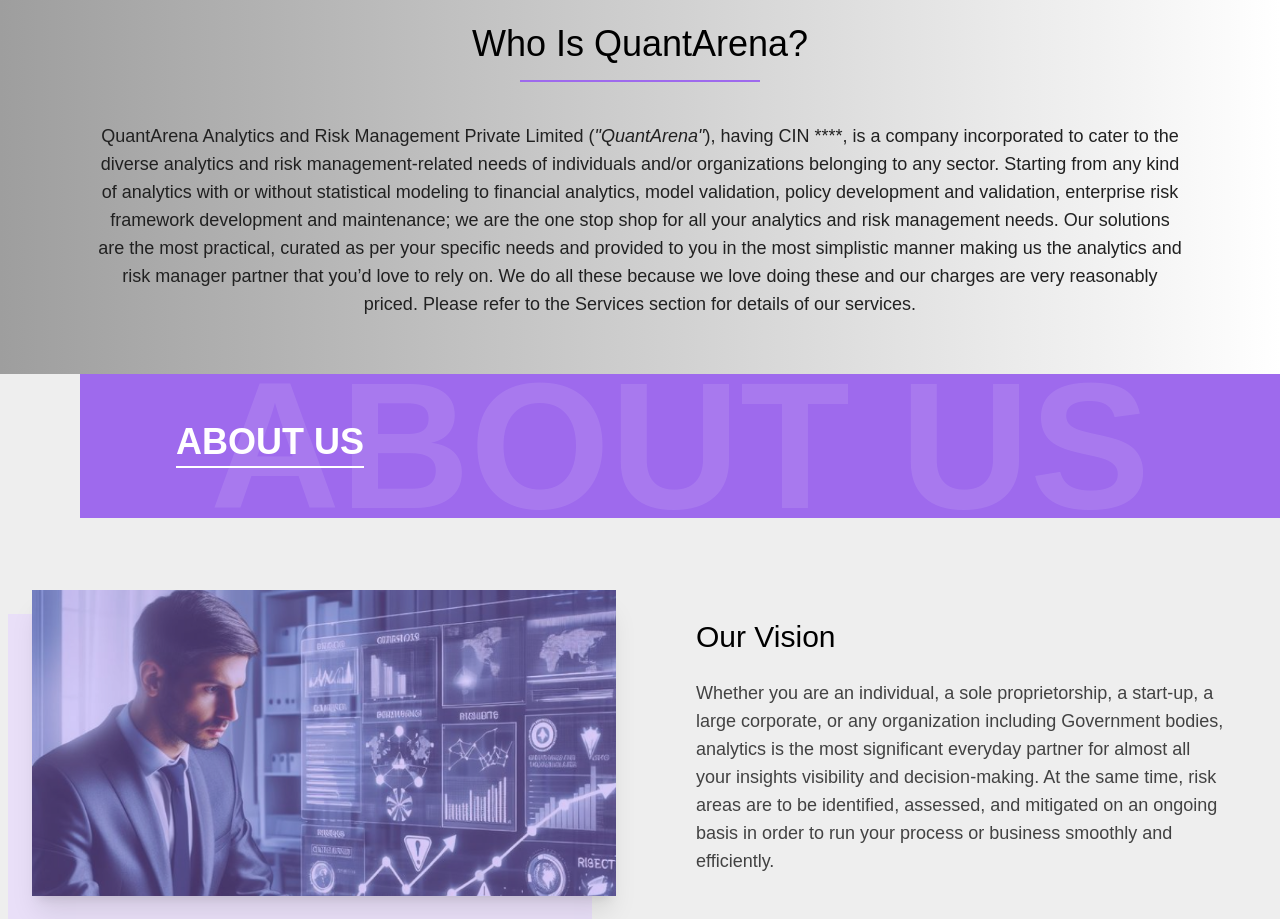
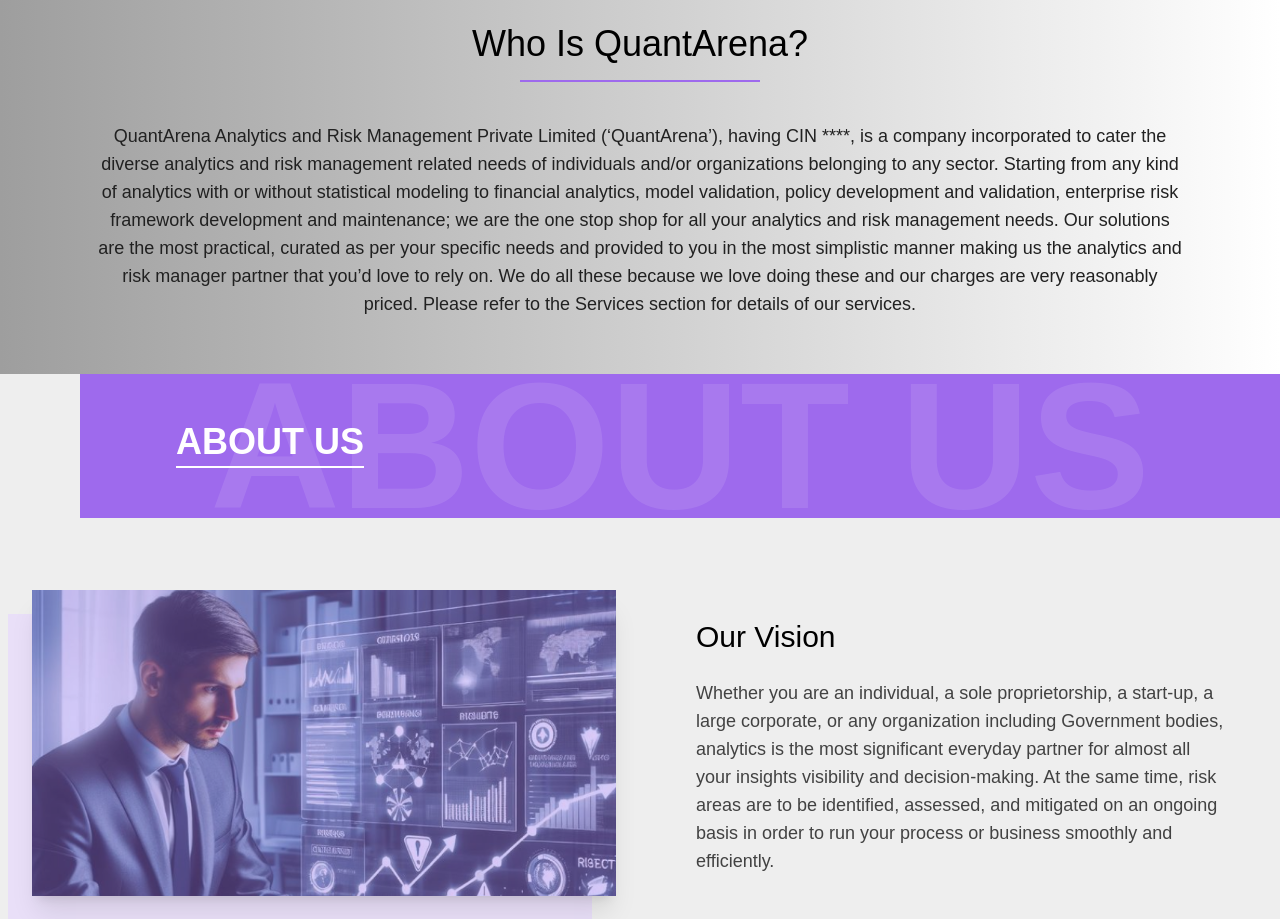
Before and after one commit to khushiiagrawal/QuantArena, a React (Vite) app: page / in a window 1280 px wide. Shown: the part 840-1759 px from the top of the page. Built offline with nearby package versions, Linux system fonts and the light colour scheme.

Commit message:
changed the header colours

```diff
--- a/src/landing-page/components/header.jsx
+++ b/src/landing-page/components/header.jsx
@@ -72,7 +72,7 @@
 
   return (
     <div id="Header">
-      <header className="fixed w-screen flex items-center justify-between px-8 md:px-12 py-3 md:py-5 bg-white bg-opacity-90 font-montserrat shadow-md transition-colors duration-300 z-50">
+      <header className="fixed w-full flex items-center justify-between px-8 md:px-12 py-3 md:py-5 bg-white bg-opacity-90 font-montserrat shadow-md transition-colors duration-300 z-50">
         <div>
           <Link to="/">
             <img src={Logo} alt="Logo" className="w-48 h-auto" />
@@ -145,7 +145,7 @@
           ))}
           <Link
             to="/contact-us"
-            className={`bg-[#9E6AED] text-white px-4 py-2 rounded hover:bg-purple-200 transition-colors flex items-center md:hidden ${location.pathname === "/dashboard" || location.pathname === "/projectid" ? "mr-4" : ""}`}
+            className={`bg-[#9E6AED] text-white px-4 py-2 rounded hover:bg-purple-200 transition-colors flex items-center md:hidden ${location.pathname === "/dashboard" || location.pathname === "/projectid" || location.pathname === "/changepswd" ? "mr-4" : ""}`}
             onClick={() => setIsMobileMenuOpen(false)}
           >
             Contact Us
@@ -164,7 +164,9 @@
                       <div className="text-sm text-start text-gray-600 truncate max-w-full">john.doe@example.com</div>
                     </div>
                   </li>
-                  <li className="px-4 py-2 hover:bg-[#9E6AED] hover:text-white bg-gray-100 cursor-pointer">Dark/Light Mode</li>
+                  {(location.pathname === "/qapms") && (
+                    <li className="px-4 py-2 hover:bg-[#9E6AED] hover:text-white bg-gray-100 cursor-pointer" onClick={toggleTheme}>Dark/Light Mode</li>
+                  )}
                   <li className="px-4 py-2 hover:bg-[#9E6AED] hover:text-white bg-gray-100 cursor-pointer flex items-center">
                     <img src={pswd} alt="Change Password" className="w-5 h-5 mr-2" />
                     Change Password
@@ -182,11 +184,11 @@
         <div className="hidden md:flex items-center">
           <Link
             to="/contact-us"
-            className={`bg-[#9E6AED] text-white px-4 py-2 rounded hover:bg-purple-200 transition-colors flex items-center ${location.pathname === "/dashboard" || location.pathname === "/projectid" ? "mr-4" : ""}`}
+            className={`bg-[#9E6AED] text-white px-4 py-2 rounded hover:bg-purple-200 transition-colors flex items-center ${location.pathname === "/dashboard" || location.pathname === "/projectid" || location.pathname === "/changepswd" ? "mr-4" : ""}`}
           >
             Contact Us
           </Link>
-          {(location.pathname === "/dashboard" || location.pathname === "/projectid") && (
+          {(location.pathname === "/dashboard" || location.pathname === "/projectid" || location.pathname === "/changepswd") && (
             <div className="relative" ref={profileRef} onTouchStart={handleProfileDropdownToggle}>
               <button onClick={handleProfileDropdownToggle} className="flex bg-white rounded-full w-12 h-12 border border-gray-100 hover:bg-gray-300 hover:border-gray-200 focus:outline-none">
                 <img src="/path/to/profile-image.jpg" alt="Profile" className="w-8 h-8 bg-white rounded-full" />
@@ -200,6 +202,11 @@
                       <div className="text-sm text-gray-600 truncate">john.doe@example.com</div>
                     </div>
                   </li>
+                  {(location.pathname === "/projectid") && (
+                    <li className="px-4 py-2 hover:bg-[#9E6AED] hover:text-white bg-gray-100 cursor-pointer" onClick={toggleTheme}>
+                      Dark/Light Mode
+                    </li>
+                  )}
                   <li className="px-4 py-2 hover:bg-[#9E6AED] hover:text-white bg-gray-100 cursor-pointer flex items-center" onClick={toggleTheme}>
                     {theme === "light" ? (
                       <>
@@ -217,9 +224,12 @@
                       </>
                     )}
                   </li>
-                  <li className="px-4 py-2 hover:bg-[#9E6AED] hover:text-white bg-gray-100 cursor-pointer flex items-center">
-                    <img src={pswd} alt="Change Password" className="w-5 h-5 mr-2" />
-                    Change Password
+
+                  <li className="px-4 py-2 hover:bg-[#9E6AED] hover:text-white text-black bg-gray-100 cursor-pointer flex items-center">
+                    <Link to="/changepswd" className="flex items-center text-black hover:text-white">
+                      <img src={pswd} alt="Change Password" className="w-5 h-5 mr-2 text-black hover:text-white" />
+                      Change Password
+                    </Link>
                   </li>
                   <li className="px-4 py-2 hover:bg-[#9E6AED] hover:text-white bg-gray-100 cursor-pointer flex items-center">
                     <img src={logout} alt="Logout" className="w-5 h-5 mr-2" />
--- a/src/landing-page/components/hero.jsx
+++ b/src/landing-page/components/hero.jsx
@@ -52,20 +52,14 @@
         <div className="w-20 md:w-60 h-0.5 bg-[#9E6AED] mx-auto my-4"></div>
 
         {/* Paragraph Section */}
-        <div className="mt-10 px-4 md:px-8">
+        <div className="mt-10 px-2 md:px-8">
           <p className="text-base md:text-lg text-gray-900 font-montserrat leading-8 mb-10">
-            QuantArena Analytics and Risk Management Private Limited
-            (<span className="italic">&quot;QuantArena&quot;</span>), having CIN ****, is a
-            company incorporated to cater to the diverse analytics and risk
-            management-related needs of individuals and/or organizations
-            belonging to any sector. Starting from any kind of analytics with or
-            without statistical modeling to financial analytics, model validation,
-            policy development and validation, enterprise risk framework development
-            and maintenance; we are the one stop shop for all your analytics and risk
-            management needs. Our solutions are the most practical, curated as per your
-            specific needs and provided to you in the most simplistic manner making us the analytics
-            and risk manager partner that you’d love to rely on. We do all these because we love doing these and our
-            charges are very reasonably priced. Please refer to the Services section for details of our services.
+
+            QuantArena Analytics and Risk Management Private Limited (‘QuantArena’), having CIN ****, is a company incorporated to cater the diverse analytics and risk management
+            related needs of individuals and/or organizations belonging to any sector. Starting from any kind of analytics with or without statistical modeling to financial analytics,
+            model validation, policy development and validation, enterprise risk framework development and maintenance; we are the one stop shop for all your analytics and risk management needs.
+            Our solutions are the most practical, curated as per your specific needs and provided to you in the most simplistic manner making us the analytics and risk manager partner that you’d love to rely on.
+            We do all these because we love doing these and our charges are very reasonably priced. Please refer to the Services section for details of our services.
           </p>
         </div>
       </div>
```
